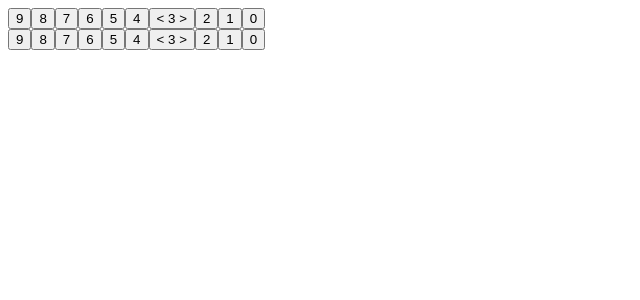
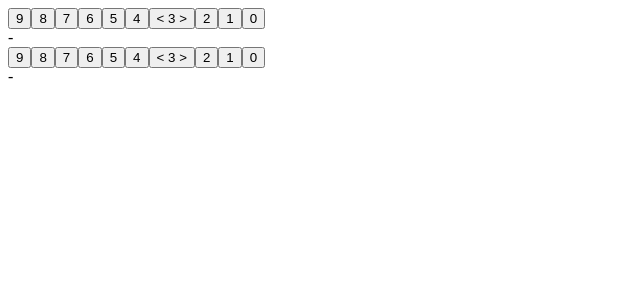
Before and after one commit to lde-moul/elevator, a React app: page / in a window 1280 px wide. Shown: the top 300 px of the page, without its empty margins (0-640 px from the left). Built offline with nearby package versions, Linux system fonts and the light colour scheme; no server answers.

Commit message:
Add elevator direction indicator

```diff
--- /dev/null
+++ b/src/client/components/DirectionIndicator.tsx
@@ -0,0 +1,27 @@
+'use strict';
+
+import React from 'react';
+
+export enum Direction {
+  Up,
+  Static,
+  Down,
+}
+
+interface DirectionIndicatorProps {
+  direction: Direction;
+};
+
+export default ({ direction }: DirectionIndicatorProps) => {
+  const directions = {
+    [Direction.Up]: '^',
+    [Direction.Static]: '-',
+    [Direction.Down]: 'v',
+  };
+
+  return (
+    <div>
+      {directions[direction]}
+    </div>
+  );
+}
--- a/src/client/components/ElevatorPanel.tsx
+++ b/src/client/components/ElevatorPanel.tsx
@@ -1,5 +1,6 @@
 'use strict';
 
+import DirectionIndicator, { Direction } from './DirectionIndicator';
 import FloorButton from './FloorButton';
 
 import React from 'react';
@@ -21,6 +22,7 @@ export default () => {
   return (
     <div>
       {buttons}
+      <DirectionIndicator direction={Direction.Static} />
     </div>
   );
 }
```
